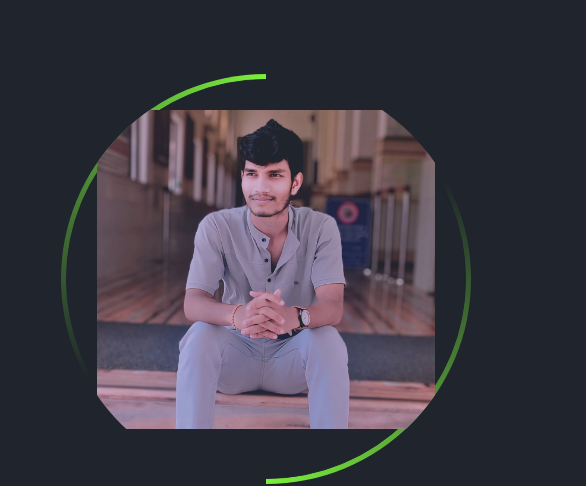
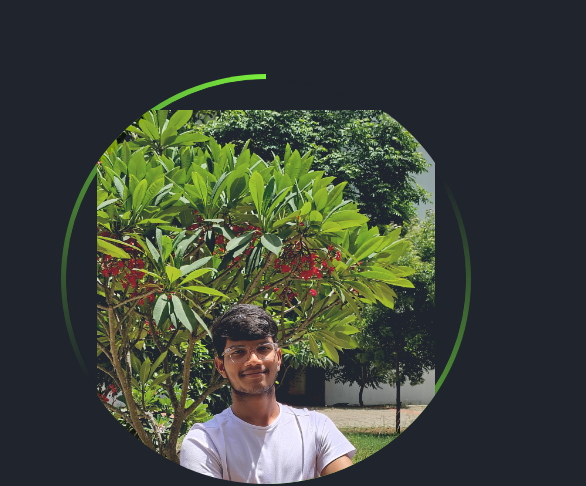
Before and after one commit to dk9480/Portfolio, a plain HTML site: page index.html in a window 1280 px wide. Shown: the part 161-647 px from the top of the page, 694-1280 px from the left. Drawn offline with nearby package versions, Linux system fonts and the light colour scheme; a web font is replaced by a local one.

Commit message:
Update index.html

```diff
--- a/index.html
+++ b/index.html
@@ -81,7 +81,7 @@
         <div class="Home-img">
             <div class="img-Box">
                 <div class="img-item">
-                    <img src="Images/Photo.png" alt="">
+                    <img src="Images/Vijay.jpg" alt="">
                 </div>
             </div>
         </div>
```
